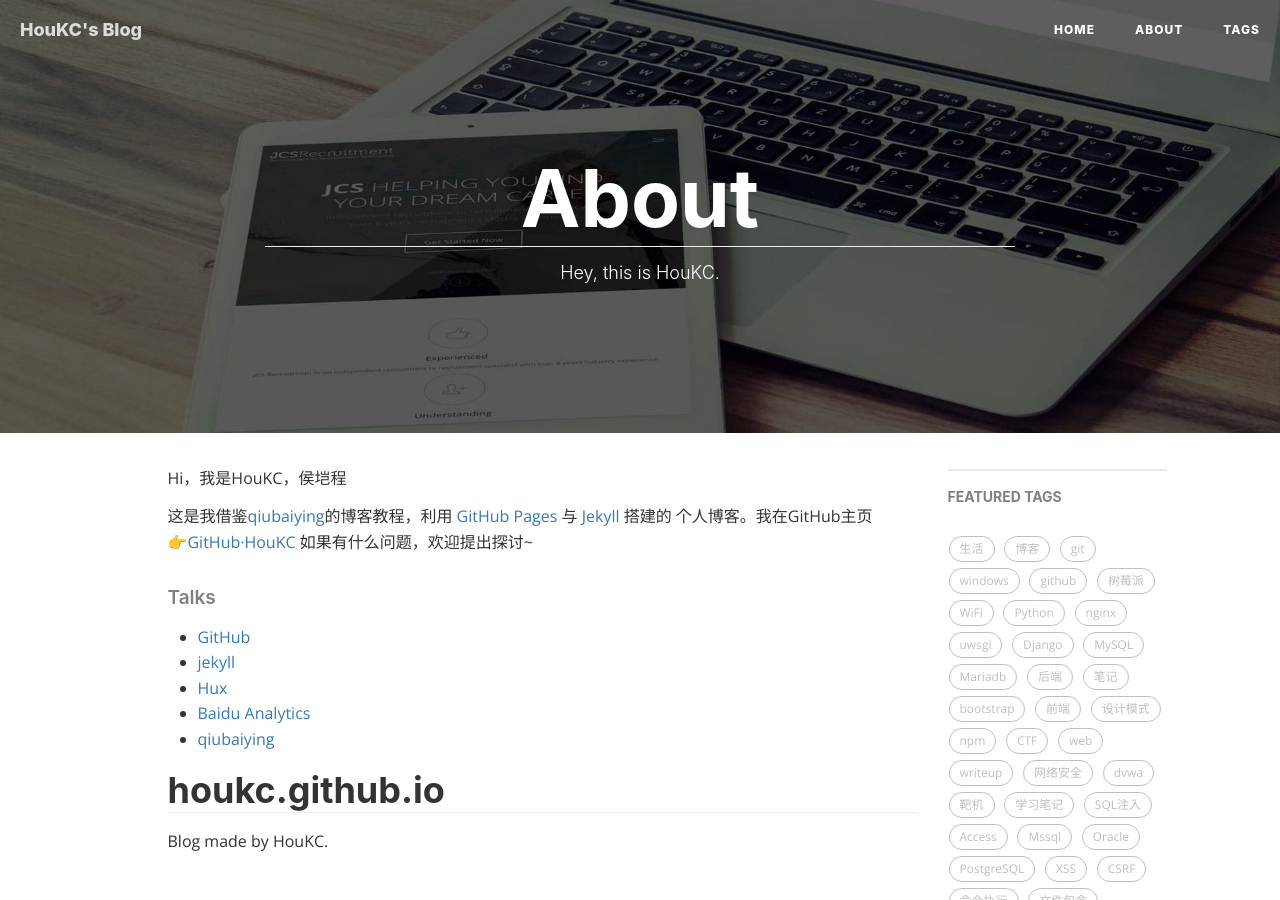
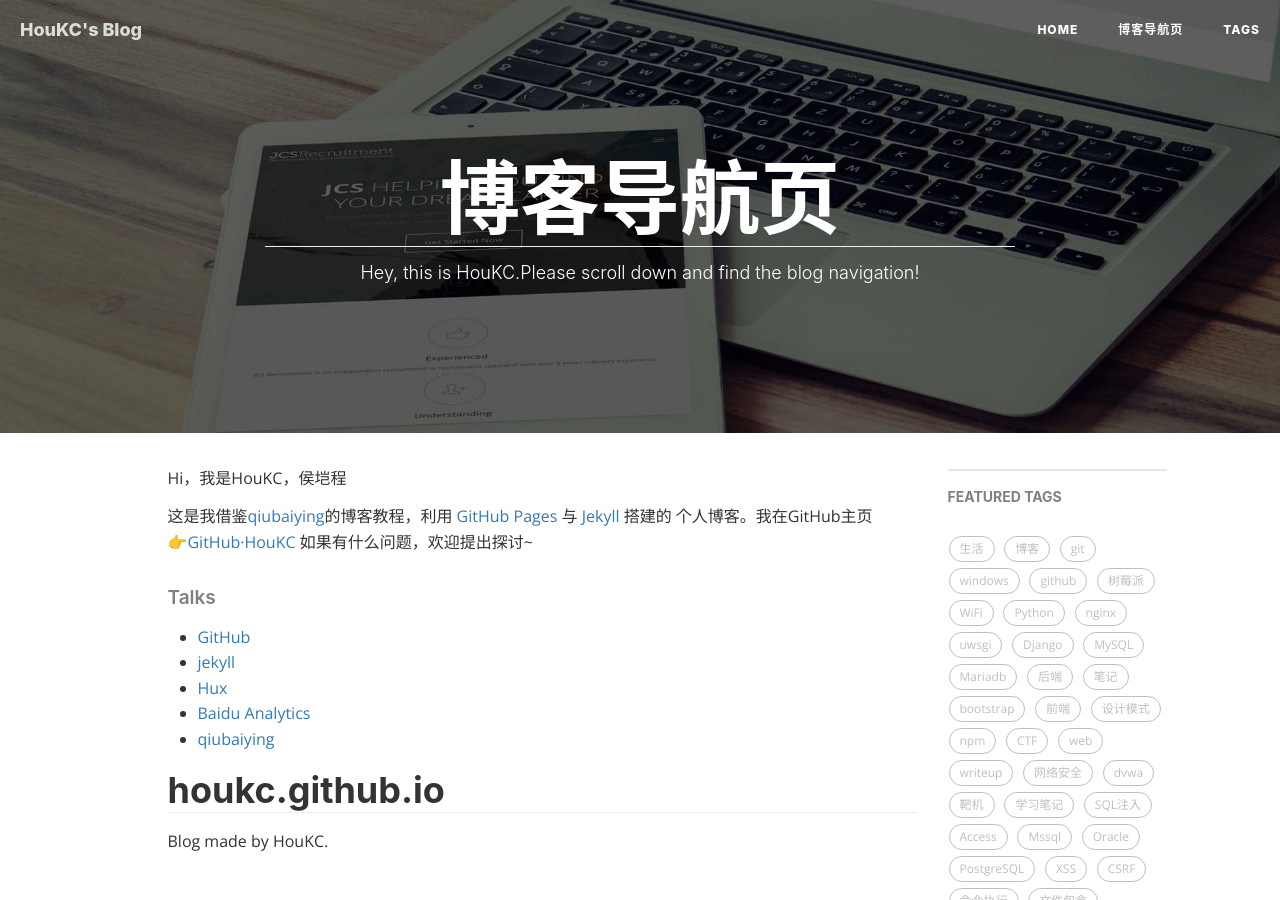
Before and after one commit to HouKC/houkc.github.io, a Jekyll site: the page built from about.html, in a window 1280 px wide and 900 px high. Built offline with Jekyll 4.4.1, drawn with Linux system fonts in a browser that asks for light colours; nearby versions of some CDN libraries; comment, search, counter and statistics services are not loaded.

Commit message:
update about.html

```diff
--- a/about.html
+++ b/about.html
@@ -1,7 +1,7 @@
 ---
 layout: page
-title: "About"
-description: "Hey, this is HouKC."
+title: "博客导航页"
+description: "Hey, this is HouKC.Please scroll down and find the blog navigation!"
 header-img: "img/post-bg-rwd.jpg"
 ---
 
```
